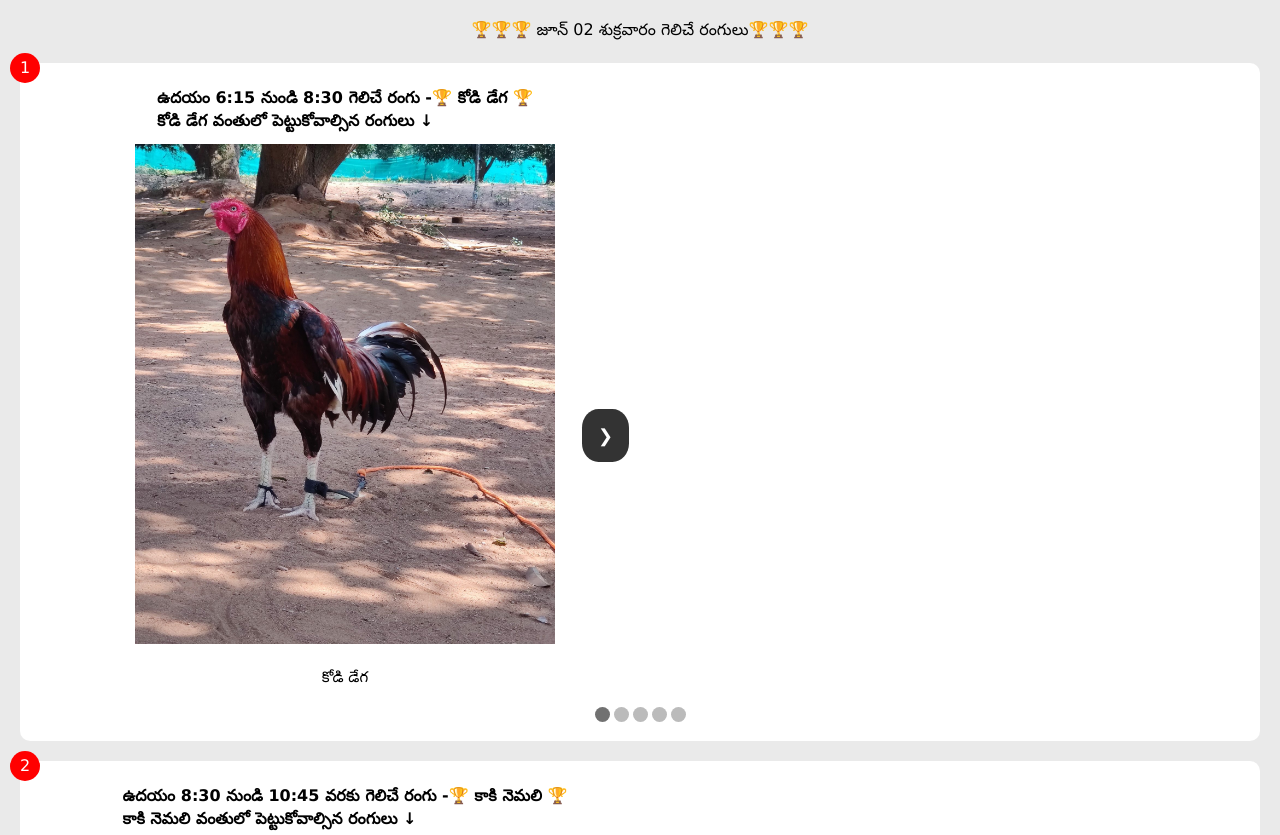
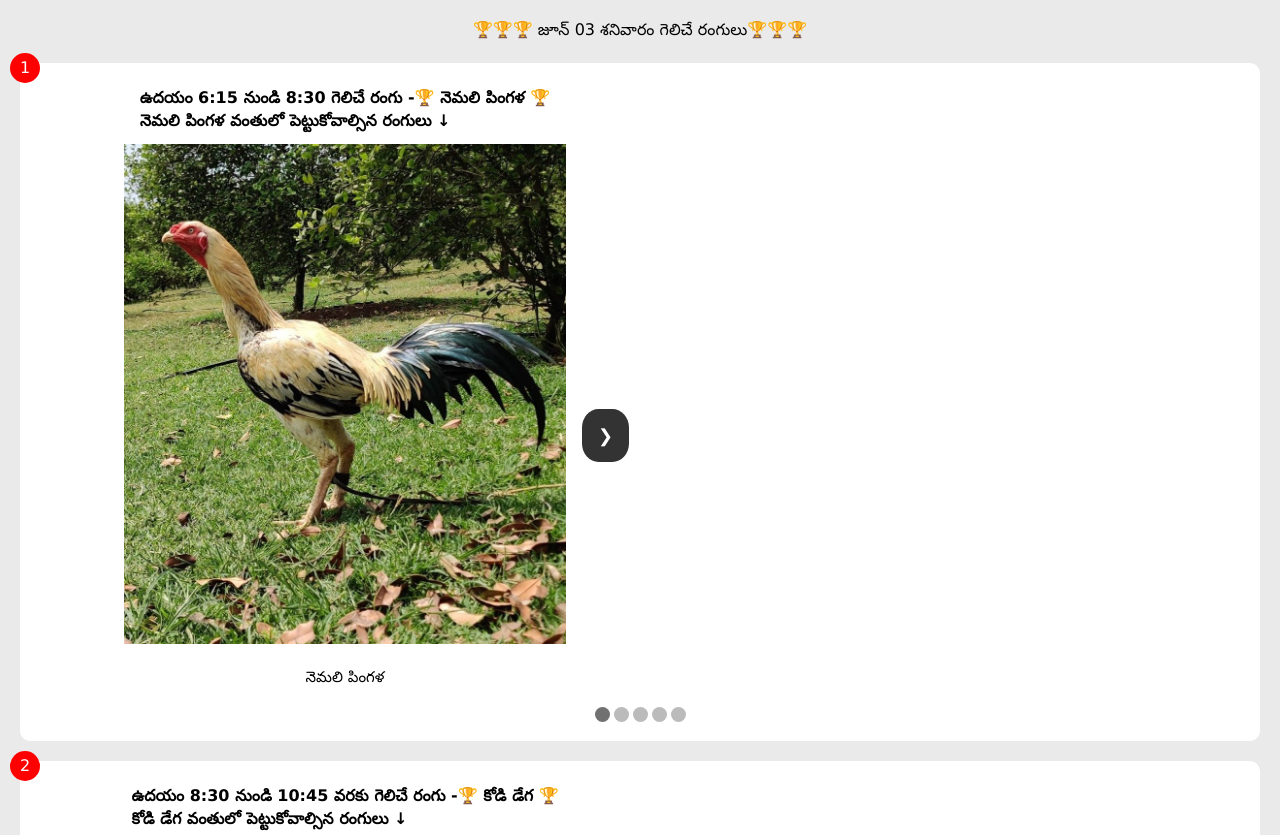
Before and after one commit to AkshayThota7747/AkshayThota7747.github.io, a plain HTML site: page index.html in a window 1280 px wide. Shown: the top 835 px of the page. Drawn offline with Linux system fonts and the light colour scheme.

Commit message:
june 3rd colour updates

```diff
--- a/data.js
+++ b/data.js
@@ -253,7 +253,7 @@ function getNameInfo(name) {
 
 const kodi_pingala_jamu =
 {
-  'header': getTimingText("3") + "🏆 " + getTranslated("kodi_pingala") + " 🏆" + '\n' + 'కోడి పింగళ వంతులో పెట్టుకోవాల్సిన రంగులు ↓',
+  'header': getTimingText("4") + "🏆 " + getTranslated("kodi_pingala") + " 🏆" + '\n' + 'కోడి పింగళ వంతులో పెట్టుకోవాల్సిన రంగులు ↓',
 
   '1': getNameInfo("sethuva"),
 
@@ -270,7 +270,7 @@ const kodi_pingala_jamu =
 
 
 const kaki_dega_jamu = {
-  'header': getTimingText("4") + "🏆 " + getTranslated("kaki_dega") + " 🏆" + '\n' + getTranslated("kaki_dega") + ' వంతులో పెట్టుకోవాల్సిన రంగులు ↓',
+  'header': getTimingText("5") + "🏆 " + getTranslated("kaki_dega") + " 🏆" + '\n' + getTranslated("kaki_dega") + ' వంతులో పెట్టుకోవాల్సిన రంగులు ↓',
 
   '1': getNameInfo("kaki"),
 
@@ -285,7 +285,7 @@ const kaki_dega_jamu = {
 
 
 const nemali_pingala_jamu = {
-  'header': getTimingText("5") + "🏆 " + getTranslated("nemali_pingala") + " 🏆" + '\n' + getTranslated("nemali_pingala") + ' వంతులో పెట్టుకోవాల్సిన రంగులు ↓',
+  'header': getTimingText("1") + "🏆 " + getTranslated("nemali_pingala") + " 🏆" + '\n' + getTranslated("nemali_pingala") + ' వంతులో పెట్టుకోవాల్సిన రంగులు ↓',
   "lakshana": "Test 1",
 
   '1': getNameInfo("nemali_pingala"),
@@ -301,7 +301,7 @@ const nemali_pingala_jamu = {
 
 
 const kodi_dega_jamu = {
-  'header': getTimingText("1") + "🏆 " + getTranslated("kodi_dega") + " 🏆" + '\n' + getTranslated("kodi_dega") + ' వంతులో పెట్టుకోవాల్సిన రంగులు ↓',
+  'header': getTimingText("2") + "🏆 " + getTranslated("kodi_dega") + " 🏆" + '\n' + getTranslated("kodi_dega") + ' వంతులో పెట్టుకోవాల్సిన రంగులు ↓',
   '1': getNameInfo("kodi_dega"),
 
   '2': getNameInfo("dega"),
@@ -315,7 +315,7 @@ const kodi_dega_jamu = {
 }
 
 const kaki_nemali_jamu = {
-  'header': getTimingText("2") + "🏆 " + getTranslated("kaki_nemali") + " 🏆" + '\n' + getTranslated("kaki_nemali")+ ' వంతులో పెట్టుకోవాల్సిన రంగులు ↓',
+  'header': getTimingText("3") + "🏆 " + getTranslated("kaki_nemali") + " 🏆" + '\n' + getTranslated("kaki_nemali")+ ' వంతులో పెట్టుకోవాల్సిన రంగులు ↓',
 
   '1': getNameInfo("kaki_nemali"),
 
@@ -415,31 +415,31 @@ const dega_pingala_jamu = {
 
 const last_jamu =
 {
-  'header': getTimingText("6") + "🏆 " + getTranslated("kodi_dega") + " 🏆" + '\n' + getTranslated("kodi_dega") + ' వంతులో పెట్టుకోవాల్సిన రంగులు ↓',
+  'header': getTimingText("6") + "🏆 " + getTranslated("nemali_pingala") + " 🏆" + '\n' + getTranslated("nemali_pingala") + ' వంతులో పెట్టుకోవాల్సిన రంగులు ↓',
 
-  '1': getNameInfo("kodi_dega"),
+  '1': getNameInfo("nemali_pingala"),
 
-  '2': getNameInfo("dega"),
+  '2': getNameInfo("np_abrass"),
 
-  '3': getNameInfo("erra_kodi_kekkirayi"),
+  '3': getNameInfo("thella_nemali"),
 
-  '4': getNameInfo("kodi_rasangi"),
+  '4': getNameInfo("pala_abrass"),
 
-  '5': getNameInfo("errabotlu")
+  '5': getNameInfo("nemali_poola")
 
 }
 
 
 const jsonData = {
-    'morning6' : kodi_dega_jamu,
+    'morning6' : nemali_pingala_jamu,
 
-    'morning8' : kaki_nemali_jamu,
+    'morning8' : kodi_dega_jamu,
 
-    'morning10' : kodi_pingala_jamu,
+    'morning10' : kaki_nemali_jamu,
 
-    'afternoon1' : kaki_dega_jamu,
+    'afternoon1' : kodi_pingala_jamu,
 
-    'afternoon3' : nemali_pingala_jamu,
+    'afternoon3' : kaki_dega_jamu,
 
     'evening' : last_jamu
   }
--- a/index.html
+++ b/index.html
@@ -214,7 +214,7 @@
   </head>
   <body>
     <div style="text-align: center" id="calendar"> 🏆🏆🏆ఈరోజు గెలిచే రంగులు🏆🏆🏆 </div>
-    <div style="text-align: center" id="last-text">* దక్షిణo ✅ వైపు నుండి ఉత్తరం ❌ వైపు విడిచిపెడితే విజయం సాధించును * పైనా పెట్టబడిన ఫోటోలు కేవలం ఉదాహరణకు మాత్రమే * - *కోడి విజయాన్ని నిర్ణయించేది దాని రంగు మాత్రమే * - * రంగు జాగ్రత్త గా యెంచుకోవాలి *</div>
+    <div style="text-align: center" id="last-text">* ఉత్తరం ✅ వైపు నుండి దక్షిణo ❌ వైపు విడిచిపెడితే విజయం సాధించును * పైనా పెట్టబడిన ఫోటోలు కేవలం ఉదాహరణకు మాత్రమే * - *కోడి విజయాన్ని నిర్ణయించేది దాని రంగు మాత్రమే * - * రంగు జాగ్రత్త గా యెంచుకోవాలి *</div>
     <script src="./data.js"></script>
     <script src="./index.js"></script>
     <!-- Google tag (gtag.js) - Google Analytics -->
--- a/index.js
+++ b/index.js
@@ -4,7 +4,7 @@ const months = [ 'జనవరి' , 'ఫిబ్రవరి', 'మార్
   days = [ 'ఆదివారం', 'సోమవారం', 'మంగళవారం', 'బుధవారం', 'గురువారం', 'శుక్రవారం', 'శనివారం' ],
   dateObj = new Date();
 // document.getElementById("calendar").textContent =  `🏆🏆🏆 ${months[dateObj.getMonth()]} ${dateObj.getDate()} ${days[dateObj.getDay()]} గెలిచే రంగులు🏆🏆🏆`;
-document.getElementById("calendar").textContent =  `🏆🏆🏆 జూన్ 02 శుక్రవారం గెలిచే రంగులు🏆🏆🏆`;
+document.getElementById("calendar").textContent =  `🏆🏆🏆 జూన్ 03 శనివారం గెలిచే రంగులు🏆🏆🏆`;
 
 
 function createElement(tagName, className) {
```
